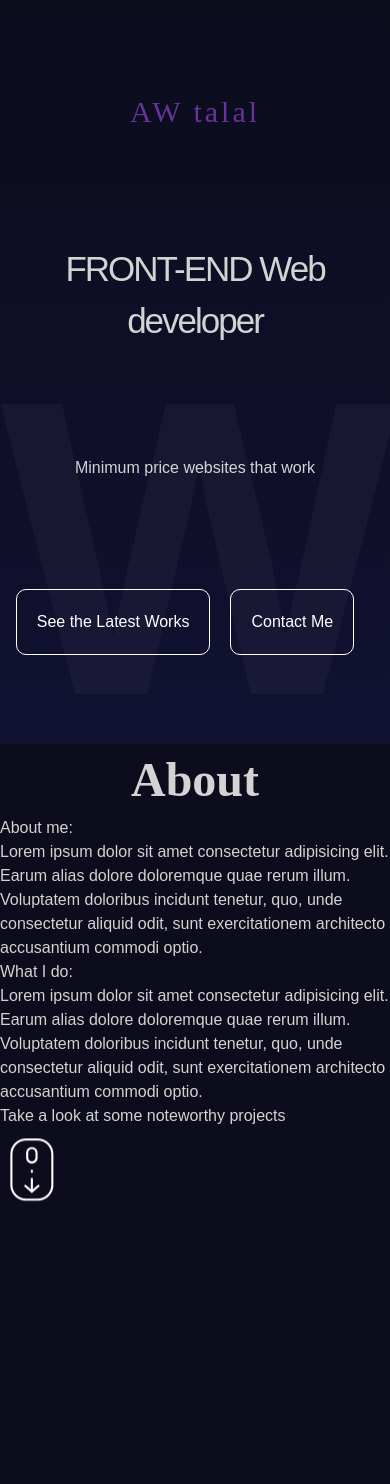
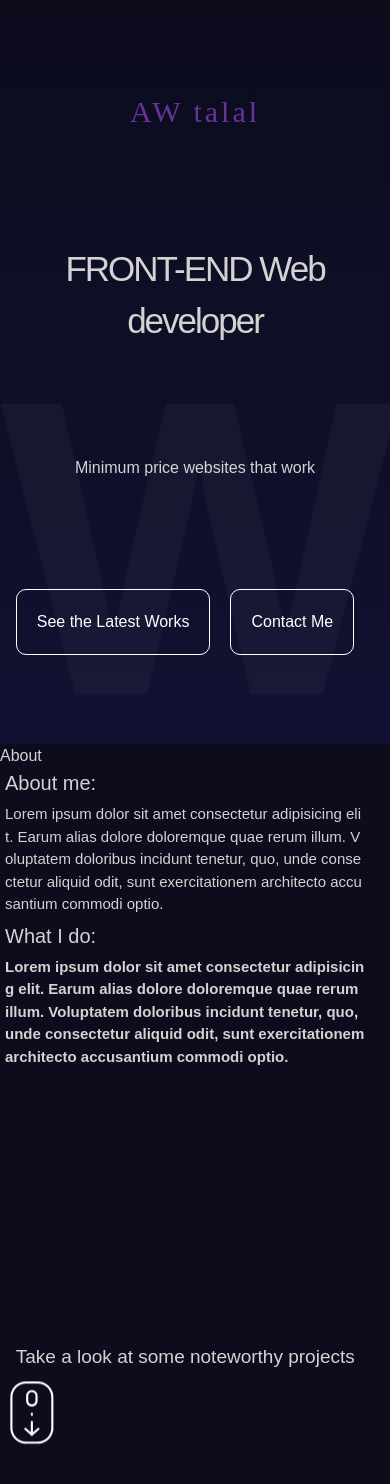
Before and after one commit to seriesBLACK/portfolio3.0, a React (Vite) app: page / in a window 390 px wide. Shown: the top 1484 px of the page. Built offline with nearby package versions, Linux system fonts and the light colour scheme.

Commit message:
about section styles for phones screen

```diff
--- a/src/css/about.css
+++ b/src/css/about.css
@@ -1,8 +1,55 @@
-@import url('https://fonts.googleapis.com/css2?family=Plus+Jakarta+Sans:wght@200&display=swap');
+@media screen and (max-width: 500px) {
+  #aboutSec {
+    height: 100vh;
+    width: 95%;
+  }
 
-#aboutMeSec {
-  font-weight: 900;
-  font-family: "Melodrama-Bold";
-  font-size: 3rem;
-  text-align: center;
+  #first-col {
+    grid-column: span 3 / span 3;
+
+  }
+
+  #first-col-h2 {
+    font-size: 20px;
+    margin: 0 5px 0 5px;
+  }
+
+  #first-col-p {
+    font-size: 15px;
+    word-break: break-all;
+    margin: 5px;
+  }
+
+  #second-col {
+    grid-column: span 2 / span 2;
+    height: 50vh;
+
+    grid-row: auto;
+  }
+
+  #second-col-h2 {
+    font-size: 20px;
+    margin: 0 5px 0 5px;
+  }
+
+  #second-col-p {
+    font-size: 15px;
+    word-break: break-all;
+    margin: 5px;
+    font-weight: 600;
+  }
+
+  #third-col {
+    word-wrap: break-word;
+    grid-column: auto;
+    height: 50vh;
+  }
+
+  #third-col-h2 {
+    font-size: 19px;
+    margin: 0;
+    text-align: center;
+  }
+
+
 }
--- a/src/sections/About.jsx
+++ b/src/sections/About.jsx
@@ -21,10 +21,10 @@ export default function About() {
   // }
 
   return (
-    <section className="w-full bg-gradient-to-b from-[#111132] to-[#0c0c1d] flex flex-col items-center justify-center">
-      <h1 id="aboutMeSec" className="">About</h1>
-      <motion.div ref={ref} className="size-[70%] grid grid-cols-3 gap-4">
-        <motion.div initial={{
+    <section className="w-full h-[100vh] bg-gradient-to-b from-[#111132] to-[#0c0c1d] flex flex-col items-center justify-center">
+      <h1 className="font-[Melodrama-Bold] text-[3rem]">About</h1>
+      <motion.div ref={ref} id="aboutSec" className="size-[75%] grid grid-cols-3 gap-4">
+        <motion.div id="first-col" initial={{
           x: -500
         }}
           animate={{
@@ -35,10 +35,11 @@ export default function About() {
             }
           }}
           className="bg-black shadow-[5px_5px_0px_0px_rgba(109,40,217)] rounded-lg col-start-1 col-span-2">
-          <h2 className="font-bold text-3xl max-sm:text-2lg m-5">About me:</h2>
-          <p className="font-mono max-sm:text-sm m-5">Lorem ipsum dolor sit amet consectetur adipisicing elit. Earum alias dolore doloremque quae rerum illum. Voluptatem doloribus incidunt tenetur, quo, unde consectetur aliquid odit, sunt exercitationem architecto accusantium commodi optio.</p>
+          <h2 id="first-col-h2" className="font-bold text-3xl max-sm:text-2lg m-5">About me:</h2>
+          <p id="first-col-p" className="font-mono max-sm:text-sm m-5">Lorem ipsum dolor sit amet consectetur adipisicing elit. Earum alias dolore doloremque quae rerum illum. Voluptatem doloribus incidunt tenetur, quo, unde consectetur aliquid odit, sunt exercitationem architecto accusantium commodi optio.</p>
         </motion.div>
         <motion.div
+          id="second-col"
           initial={{
             x: 500
           }}
@@ -50,11 +51,14 @@ export default function About() {
             }
           }}
           className="bg-[#ffffffa6] shadow-[3px_3px_3px_3px_rgba(109,40,217)] rounded-lg row-span-2">
-          <h2 className="font-bold text-3xl max-sm:text-lg m-5 text-black">What I do:</h2>
-          <p className="font-mono m-5 text-black max-sm:text-sm">Lorem ipsum dolor sit amet consectetur adipisicing elit. Earum alias dolore doloremque quae rerum illum. Voluptatem doloribus incidunt tenetur, quo, unde consectetur aliquid odit, sunt exercitationem architecto accusantium commodi optio.</p>
+          <h2 id="second-col-h2" className="font-bold text-3xl max-sm:text-lg m-5 text-black">What I do:</h2>
+          <p id="second-col-p" className="font-mono m-5 text-black max-sm:text-lg">Lorem ipsum dolor sit amet consectetur adipisicing elit. Earum alias dolore doloremque quae rerum illum. Voluptatem doloribus incidunt tenetur, quo, unde consectetur aliquid odit, sunt exercitationem architecto accusantium commodi optio.</p>
 
         </motion.div>
+
+
         <motion.div
+          id="third-col"
           initial={{
             y: 500
           }}
@@ -67,7 +71,7 @@ export default function About() {
           }}
 
           className="bg-[#8b4513] flex flex-col justify-center shadow-[3px_3px_3px_0px_rgba(109,40,217)] rounded-lg col-end-2">
-          <h2 className="font-bold text-3xl max-sm:text-2lg m-5">Take a look at some noteworthy projects</h2>
+          <h2 id="third-col-h2" className="font-bold text-3xl max-sm:text-lg max-md:text-lg m-5">Take a look at some noteworthy projects</h2>
           <motion.img
             animate={{
               y: 10,
@@ -78,7 +82,7 @@ export default function About() {
               }
             }}
 
-            className="mx-auto w-[59px]" src={scroll} alt="" />
+            className="mx-auto w-[59px] max-sm:w-12" src={scroll} alt="" />
         </motion.div>
       </motion.div>
     </section>
```
